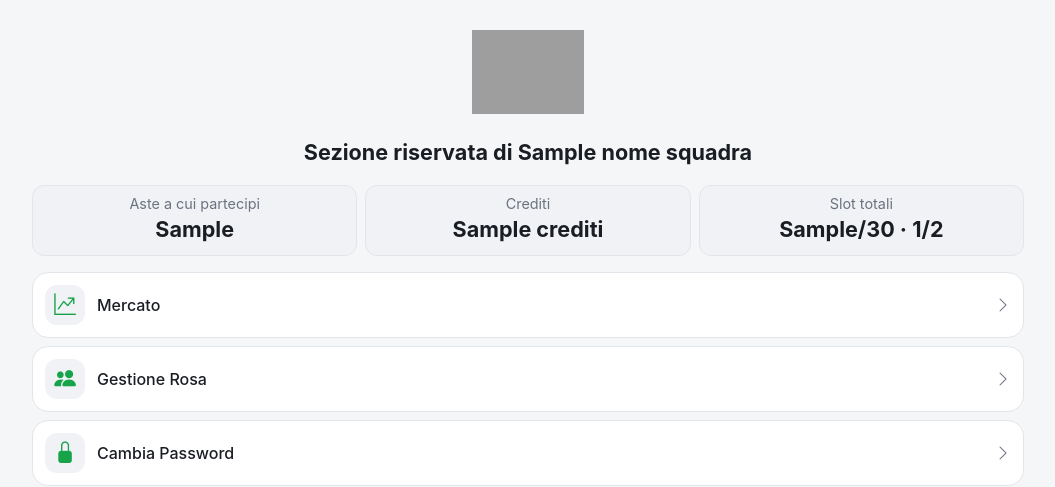
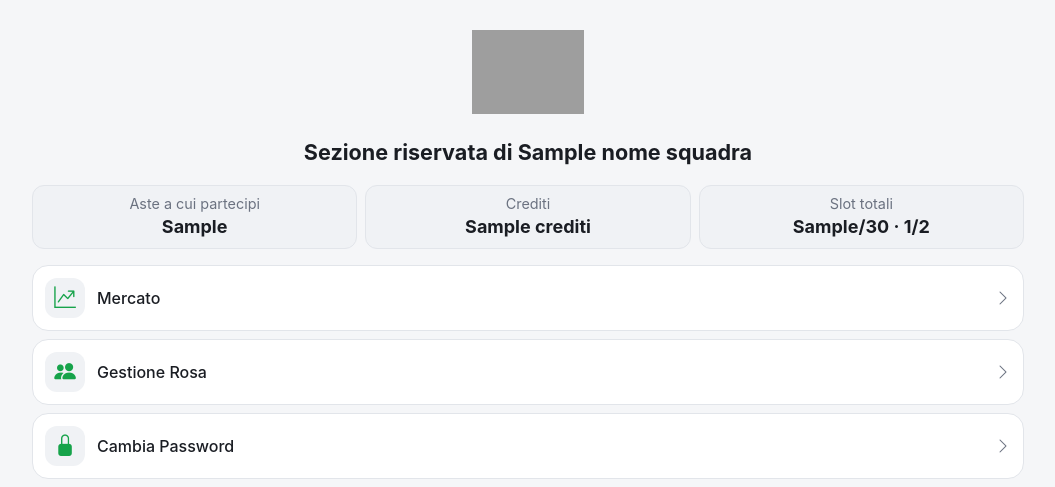
Before and after one commit to albertomelegatti/webAPP_FantaManageriale, a Flask app: template templates/squadra_login.html in a window 1280 px wide. Shown: the part 59-546 px from the top of the page, without its empty margins (112-1167 px from the left). Run offline with Flask 3, Linux system fonts and the light colour scheme; the template is opened without the code that fills it: most values are stand-ins (such as "Sample title", 1, 10 or a date in 2020); parts of the project's set-up code (start-up, migrations or seed data) failed here and were passed over; some libraries are stand-ins or nearby versions; grey boxes are pictures that could not be loaded.

Commit message:
Riporta i valori dei box aste/crediti/slot alla dimensione originale
Con l'aumento globale del 20%, "23/30 · 2/2" non ci stava più su una
riga nel box "Slot totali" (griglia a 3 colonne stretta). I tre valori
(aste, crediti, slot) usano ora la dimensione fissa originale
(text-[1.125rem], pari al vecchio text-lg) invece di seguire il nuovo
aumento globale, mentre il resto dell'app resta scalato del 20%.

Co-Authored-By: Claude Sonnet 5 <noreply@anthropic.com>
Claude-Session: https://claude.ai/code/session_01Wqy2WCuvGN2gADjd2rxb6T

```diff
--- a/templates/squadra_login.html
+++ b/templates/squadra_login.html
@@ -13,15 +13,15 @@
 <div class="mb-4 grid grid-cols-3 gap-2">
     <div class="rounded-xl border border-line bg-panel-2 px-3 py-2 text-center">
         <div class="text-xs text-muted">Aste a cui partecipi</div>
-        <div class="text-lg font-bold">{{ slot_aste }}</div>
+        <div class="text-[1.125rem] font-bold">{{ slot_aste }}</div>
     </div>
     <div class="rounded-xl border border-line bg-panel-2 px-3 py-2 text-center">
         <div class="text-xs text-muted">Crediti</div>
-        <div class="text-lg font-bold">{{ crediti }}</div>
+        <div class="text-[1.125rem] font-bold">{{ crediti }}</div>
     </div>
     <div class="rounded-xl border border-line bg-panel-2 px-3 py-2 text-center">
         <div class="text-xs text-muted">Slot totali</div>
-        <div class="text-lg font-bold">{{ slot_giocatori }}/30 · {{ prestiti_in_num }}/2</div>
+        <div class="text-[1.125rem] font-bold">{{ slot_giocatori }}/30 · {{ prestiti_in_num }}/2</div>
     </div>
 </div>
 
```
Also changed, not shown: static/css/tailwind.css.
